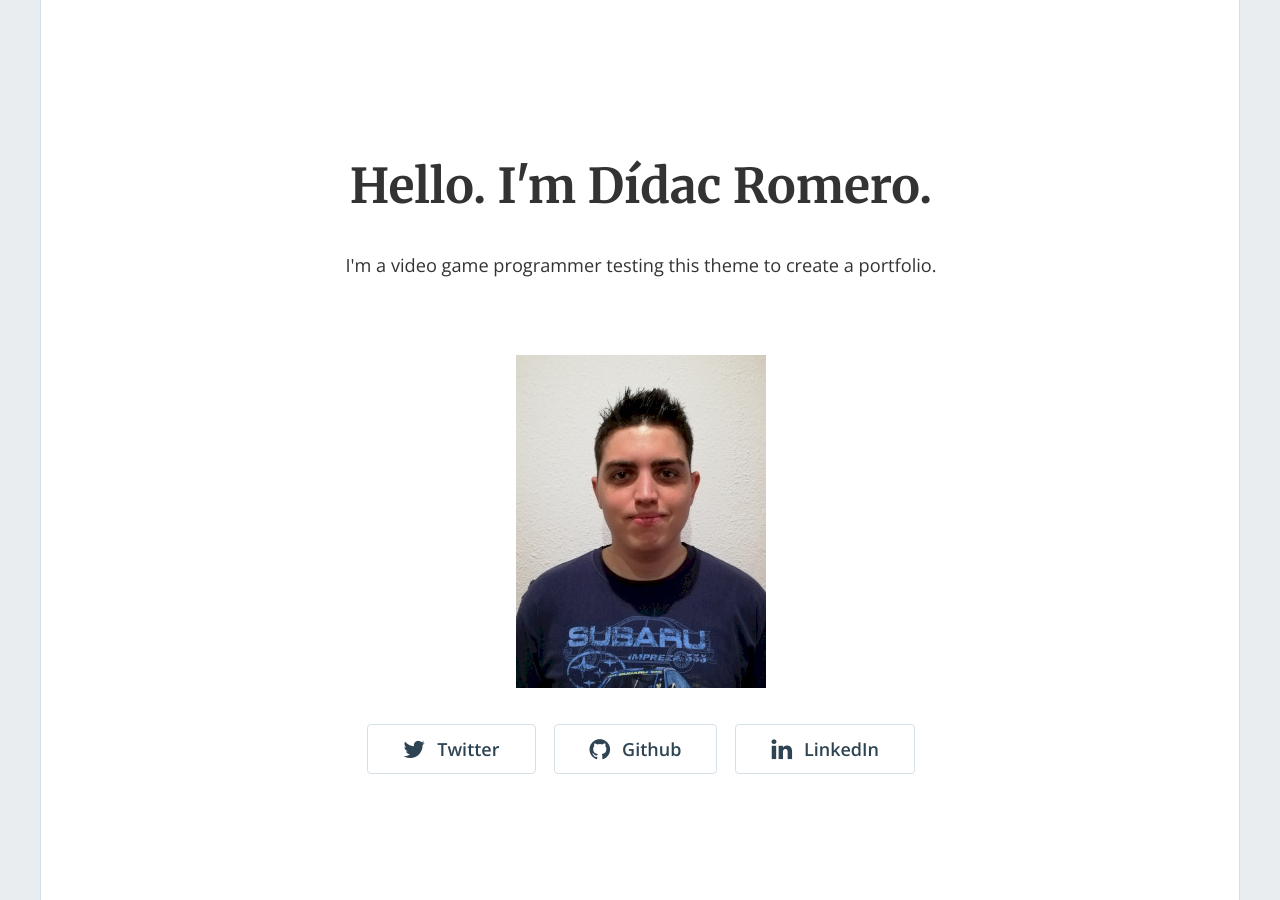
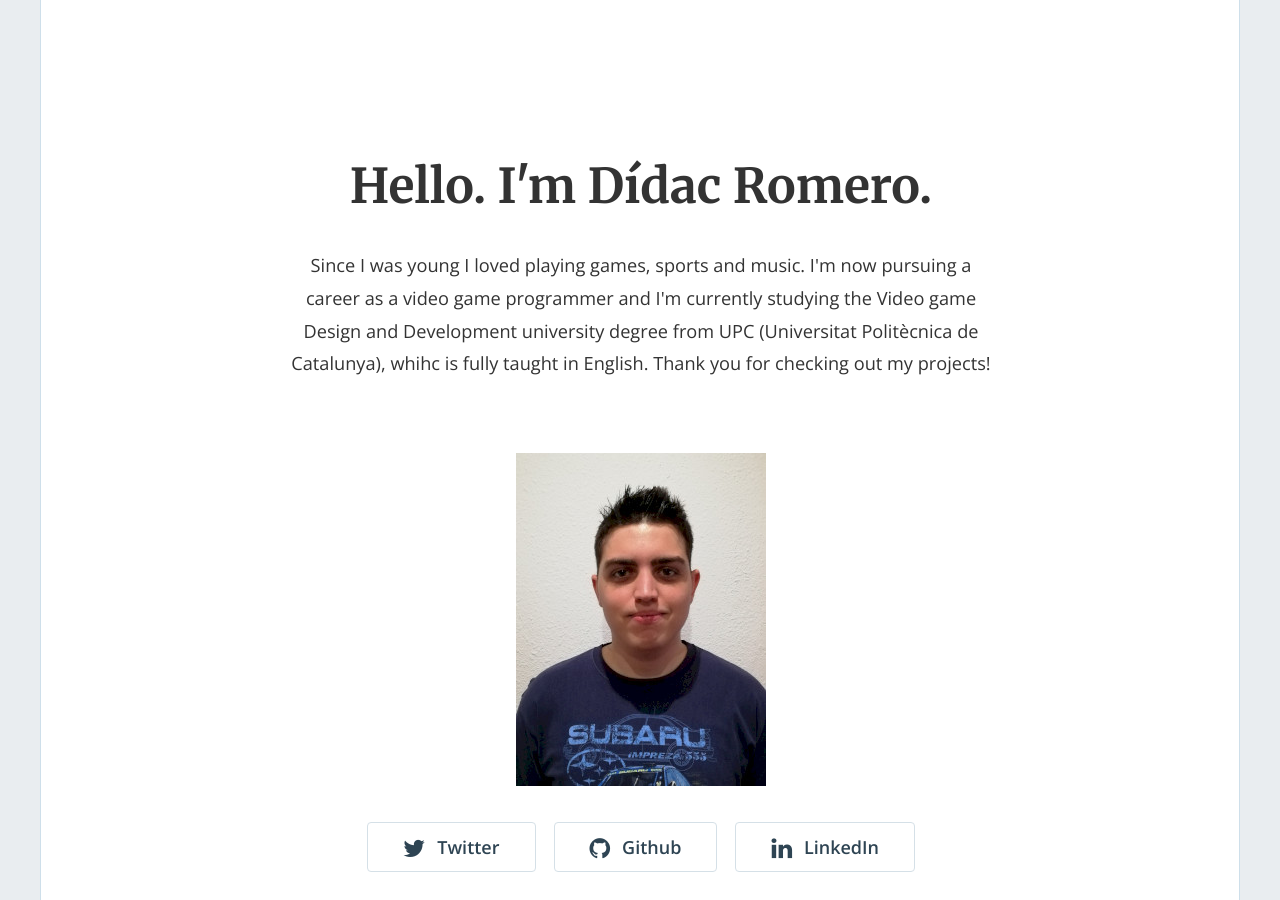
Before and after one commit to DidacRomero/didacromero.github.io, a Jekyll site: the page built from index.html, in a window 1280 px wide and 900 px high. Built offline with Jekyll 4.4.1, drawn with Linux system fonts in a browser that asks for light colours; nearby versions of some CDN libraries; the list of posts is cut into pages by our own code; some of the changed text lies outside the part shown.

Commit message:
Updated CV changes

```diff
--- a/_config.yml
+++ b/_config.yml
@@ -15,12 +15,14 @@
 # in the templates via {{ site.myvariable }}.
 title: "Hello. I'm Dídac Romero."
 email: 'didacromerocamo@gmail.com'
-description: "I'm a video game programmer testing this theme to create a portfolio."
+description: "Since I was young I loved playing games, sports and music. I'm now pursuing a career as a video game programmer and I'm currently studying the Video game Design and Development university degree from UPC (Universitat Politècnica de Catalunya), whihc is fully taught in English.
+
+Thank you for checking out my projects!"
 baseurl: "" # the subpath of your site, e.g. /blog
 url: "https://didacromero.github.io/" # the base hostname & protocol for your site, e.g. https://example.com
-twitter_username: 'devlusive'
 linkedin_url: 'https://www.linkedin.com/in/didac-romero/'
 github_username: 'didacromero'
+twitter_username: 'devlusive'
 
 # Build settings
 markdown: kramdown
```
Also changed, not shown: _posts/2018-03-12-AndroDunos.md (+4 -3 lines).
